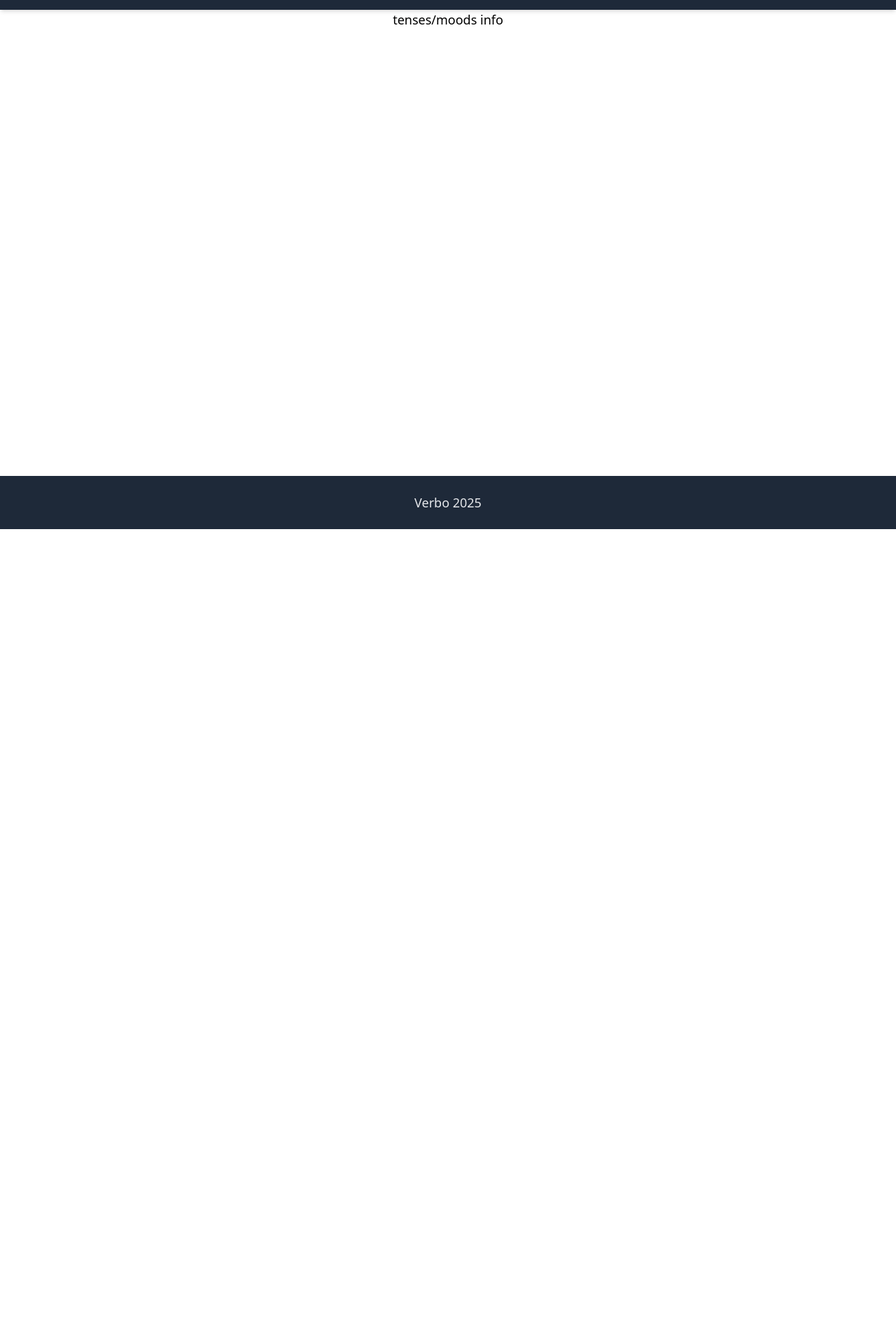
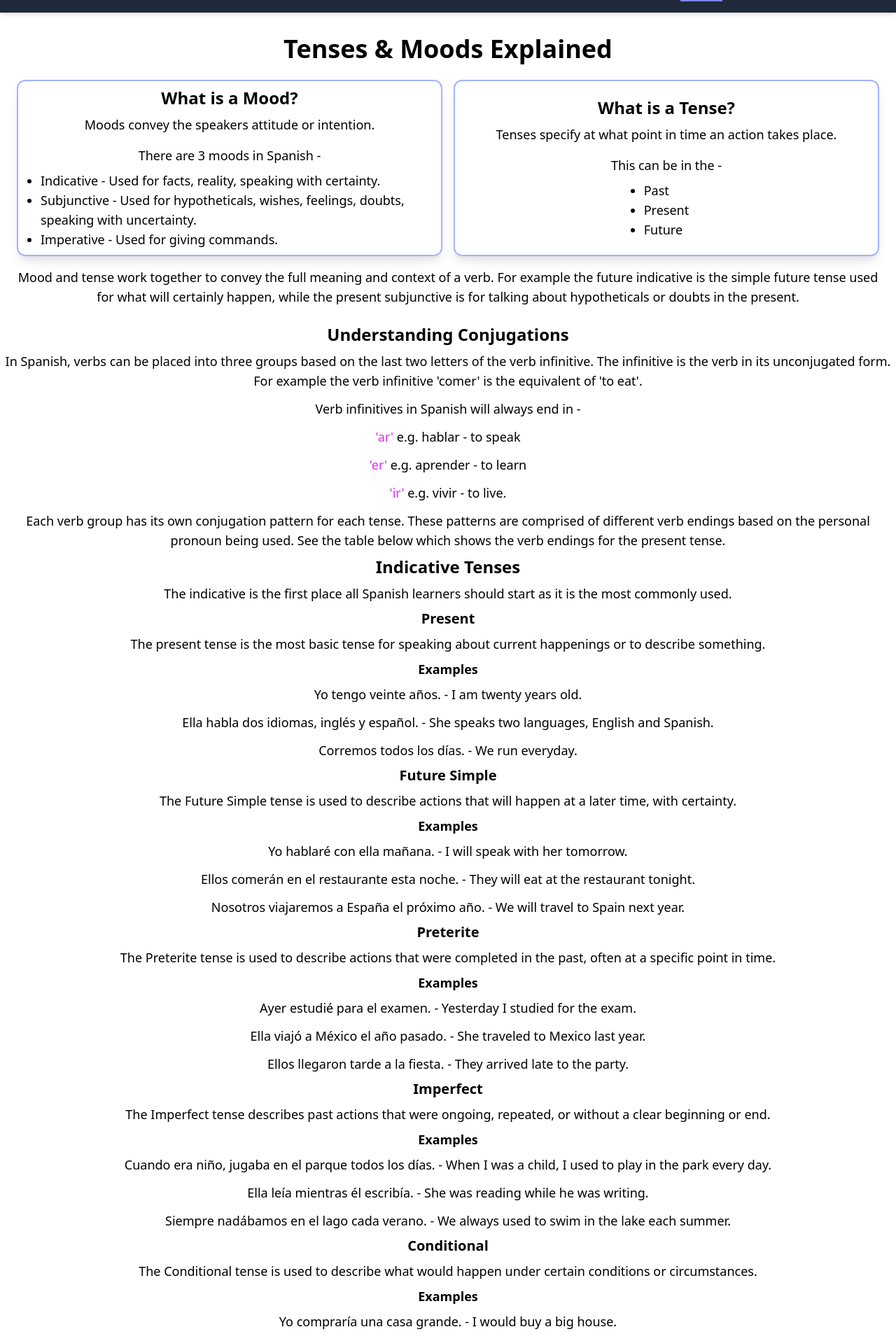
Before and after one commit to AK30195/Verbitos, a React (Vite) app: page /moods-tenses in a window 1280 px wide. Shown: the part 44-1960 px from the top of the page at 70% size. Before the commit the page ends 800 px from the top, so only its background shows below. Built offline with nearby package versions, Linux system fonts and the light colour scheme.

Commit message:
Added content for Tenses page.

```diff
--- a/package.json
+++ b/package.json
@@ -12,6 +12,7 @@
   "dependencies": {
     "@supabase/supabase-js": "^2.55.0",
     "@tailwindcss/vite": "^4.1.12",
+    "motion": "^12.23.12",
     "react": "^19.1.1",
     "react-dom": "^19.1.1",
     "react-router-dom": "^7.8.1",
--- a/src/components/QuizCard.jsx
+++ b/src/components/QuizCard.jsx
@@ -50,7 +50,7 @@ function QuizCard({ verb, tense, pronoun, onNext }) {
       }
       {(answer !== correctAnswer) && (answer !== 'RevealAnswer') &&
         <>
-          <h3>{tense.name}</h3>
+          <h3 className="tense-highlight">{tense.name}</h3>
           <div className="quizcard-text-container">
             <p>Fill in the blank with the correct conjugation for
             </p>
--- a/src/pages/Dashboard.jsx
+++ b/src/pages/Dashboard.jsx
@@ -22,7 +22,7 @@ function Dashboard() {
           />
           <Card
             header="Tenses"
-            text='Confused about tenses? Use our handy flowchart to see when to use each tense!'
+            text='Confused about tenses? Check out our guide to tenses & moods!'
             link="/moods-tenses"
           />
         </div>
--- a/src/pages/PracticeView.jsx
+++ b/src/pages/PracticeView.jsx
@@ -107,7 +107,6 @@ function PracticeView() {
             <FilterSelect
               category='tenses'
               options={groupedTenseOptions}
-              value={selectedTenses}
               onChange={(selected) => setSelectedTenses(selected || [])}
             />
             <FilterSelect
@@ -165,7 +164,11 @@ function PracticeView() {
         <div className='practice-complete-div'>
           <h2>Practice Complete 🎉</h2>
           <div className='practice-btn-container'>
-            <button onClick={() => setStage("setup")}>
+            <button onClick={() => {
+              setStage("setup");
+              setPracticeLength(0);
+              setSelectedGroups([])
+            }}>
             Start Again
           </button>
           </div>
--- a/src/pages/TensesView.jsx
+++ b/src/pages/TensesView.jsx
@@ -1,9 +1,119 @@
+import * as motion from "motion/react-client";
+import '../styles/TensesView.css';
+
 
 function TensesView() {
 
-    return (
-        <p>tenses/moods info</p>
-    )
+  return (
+    <>
+      <div className="section-container">
+        <div className="tenses-heading">
+          <h1>
+            Tenses & Moods Explained
+          </h1>
+        </div>
+        <div className="double-card-container">
+          <div className="card-div">
+            <h2>What is a Mood?</h2>
+            <p>
+              Moods convey the speakers attitude or intention.
+            </p>
+            <p>There are 3 moods in Spanish - </p>
+            <div>
+              <ul className="card-ul">
+                <li className="card-li">Indicative - Used for facts, reality, speaking with certainty.</li>
+                <li className="card-li">Subjunctive - Used for hypotheticals, wishes, feelings, doubts, speaking with uncertainty.</li>
+                <li className="card-li">Imperative - Used for giving commands.</li>
+              </ul>
+            </div>
+          </div>
+          <div className="card-div">
+            <h2>What is a Tense?</h2>
+            <p>
+              Tenses specify at what point in time an action takes place.
+            </p>
+            <p>This can be in the - </p>
+            <ul className="card-ul">
+              <li className="card-li">Past</li>
+              <li className="card-li">Present</li>
+              <li className="card-li">Future</li>
+            </ul>
+          </div>
+        </div>
+        <div>
+          <p>
+            Mood and tense work together to convey the full meaning and context of a verb. For example the
+            future indicative is the simple future tense used for what will certainly happen, while the present subjunctive
+            is for talking about hypotheticals or doubts in the present.
+          </p>
+        </div>
+      </div>
+      <div>
+        <h2>Understanding Conjugations</h2>
+        <p>
+          In Spanish, verbs can be placed into three groups based on the last two letters of the verb
+          infinitive. The infinitive is the verb in its unconjugated form. For example the verb infinitive
+          'comer' is the equivalent of 'to eat'.
+        </p>
+        <p>Verb infinitives in Spanish will always end in - </p>
+        <p><span className="ending-highlight">'ar'</span> e.g. hablar - to speak</p>
+        <p><span className="ending-highlight">'er'</span> e.g. aprender - to learn</p>
+        <p><span className="ending-highlight">'ir'</span> e.g. vivir - to live.</p>
+
+        <p>
+          Each verb group has its own conjugation pattern for each tense. These patterns
+          are comprised of different verb endings based on the personal pronoun being used. See the table
+          below which shows the verb endings for the present tense.
+        </p>
+      </div>
+      <div>
+        <h2>Indicative Tenses</h2>
+        <p>The indicative is the first place all Spanish learners should start as it is
+          the most commonly used.
+        </p>
+        <div>
+          <h3>Present</h3>
+          <p>The present tense is the most basic tense for speaking about current happenings or to describe something.</p>
+          <h4>Examples</h4>
+          <p>Yo tengo veinte años. - I am twenty years old.</p>
+          <p>Ella habla dos idiomas, inglés y español. - She speaks two languages, English and Spanish.</p>
+          <p>Corremos todos los días. - We run everyday.</p>
+        </div>
+      </div>
+      <div>
+        <h3>Future Simple</h3>
+        <p>The Future Simple tense is used to describe actions that will happen at a later time, with certainty.</p>
+        <h4>Examples</h4>
+        <p>Yo hablaré con ella mañana. - I will speak with her tomorrow.</p>
+        <p>Ellos comerán en el restaurante esta noche. - They will eat at the restaurant tonight.</p>
+        <p>Nosotros viajaremos a España el próximo año. - We will travel to Spain next year.</p>
+      </div>
+      <div>
+        <h3>Preterite</h3>
+        <p>The Preterite tense is used to describe actions that were completed in the past, often at a specific point in time.</p>
+        <h4>Examples</h4>
+        <p>Ayer estudié para el examen. - Yesterday I studied for the exam.</p>
+        <p>Ella viajó a México el año pasado. - She traveled to Mexico last year.</p>
+        <p>Ellos llegaron tarde a la fiesta. - They arrived late to the party.</p>
+      </div>
+      <div>
+        <h3>Imperfect</h3>
+        <p>The Imperfect tense describes past actions that were ongoing, repeated, or without a clear beginning or end.</p>
+        <h4>Examples</h4>
+        <p>Cuando era niño, jugaba en el parque todos los días. - When I was a child, I used to play in the park every day.</p>
+        <p>Ella leía mientras él escribía. - She was reading while he was writing.</p>
+        <p>Siempre nadábamos en el lago cada verano. - We always used to swim in the lake each summer.</p>
+      </div>
+      <div>
+        <h3>Conditional</h3>
+        <p>The Conditional tense is used to describe what would happen under certain conditions or circumstances.</p>
+        <h4>Examples</h4>
+        <p>Yo compraría una casa grande. - I would buy a big house.</p>
+        <p>¿Qué harías en mi lugar? - What would you do in my place?</p>
+        <p>Ellos viajarían más si tuvieran tiempo. - They would travel more if they had time.</p>
+      </div>
+    </>
+  )
 };
 
 export default TensesView;
--- a/src/styles/App.css
+++ b/src/styles/App.css
@@ -18,10 +18,14 @@
   }
 
   h2 {
-    @apply justify-center text-2xl font-semibold;
+    @apply justify-center text-center text-2xl font-semibold;
   }
 
   h3 {
+    @apply flex-center text-xl font-semibold;
+  }
+
+  h4 {
     @apply flex-center text-lg font-semibold;
   }
 
@@ -29,9 +33,16 @@
     @apply text-pretty text-center text-lg
   }
 
+  ul {
+    @apply list-disc
+  }
+
+  li {
+    @apply text-pretty text-start text-lg
+  }
+
   button {
-    @apply flex-center p-2 border-2 m-2 border-indigo-800 rounded-lg bg-indigo-200 w-40
-    hover:bg-indigo-400 font-semibold cursor-pointer
+    @apply flex-center p-2 border-2 m-2 border-indigo-800 rounded-lg bg-indigo-200 w-40 hover:bg-indigo-400 font-semibold cursor-pointer
   }
 
   input {
@@ -88,7 +99,7 @@
   }
 
   .hero-button {
-    @apply flex-center p-2 border-2 m-1 border-indigo-800 rounded-lg bg-indigo-200 hover:bg-indigo-400 font-semibold
+    @apply flex-center p-2 border-2 m-1 border-indigo-800 rounded-lg bg-indigo-200 hover:bg-indigo-50 font-semibold
   }
 
   .dashboard-cards-div {
@@ -96,8 +107,7 @@
   }
 
   .card-container {
-    @apply flex-center flex-col m-2 p-2 border-4 bg-violet-100 hover:bg-slate-50 border-indigo-800
-    rounded-e-4xl rounded-s-lg
+    @apply flex-center flex-col m-2 p-2 border-4 bg-violet-100 hover:bg-slate-50 border-indigo-800 rounded-e-4xl rounded-s-lg
   }
 
   .footer-div {
@@ -133,12 +143,11 @@
   }
 
   .pronoun-container {
-    @apply w-1/2  p-1 text-center rounded-md border-indigo-400 border-y-1
-    border-x-3 mb-1 bg-indigo-200
+    @apply w-1/2 p-1 text-center rounded-md border-indigo-400 border-y-1 border-x-3 mb-1 bg-indigo-200
   }
 
   .ending-container {
-    @apply w-1/2 md:w-1/4 p-1 text-center rounded-md border-indigo-300 border-y-1 border-x-3  mb-1 bg-indigo-100
+    @apply w-1/2 md:w-1/4 p-1 text-center rounded-md border-indigo-300 border-y-1 border-x-3 mb-1 bg-indigo-100
   }
 
   .tense-highlight {
@@ -174,7 +183,7 @@
   }
 
   .quizcard-div {
-    @apply flex-center mx-10 p-4 flex-col border-2  border-indigo-900 rounded-xl hover:bg-slate-100
+    @apply flex-center mx-10 p-4 flex-col border-2 border-indigo-900 rounded-xl
   }
 
   .quizcard-text-container {
--- /dev/null
+++ b/src/styles/TensesView.css
@@ -0,0 +1,40 @@
+@import "tailwindcss";
+@import './App.css';
+
+@layer base {
+  p {
+    @apply text-center my-1 p-1
+  }
+
+}
+
+@layer components {
+
+  .section-container {
+    @apply p-2 m-2 flex-center flex-col
+  }
+
+  .card-ul {
+    @apply px-6 flex-center flex-col items-start text-center
+  }
+
+  .double-card-container {
+    @apply flex-center flex-col sm:flex-row items-stretch
+  }
+
+  .card-div {
+    @apply flex-center flex-col p-2 border-2 rounded-xl m-2 border-indigo-300 shadow-lg
+    md:w-1/2
+  }
+
+  .tenses-heading {
+    @apply m-2 p-2
+  }
+
+
+}
+
+
+@utility flex-center {
+  @apply flex justify-center items-center;
+}
```
Also changed, not shown: 1 other file (tests, documents, lock files or other folders).
